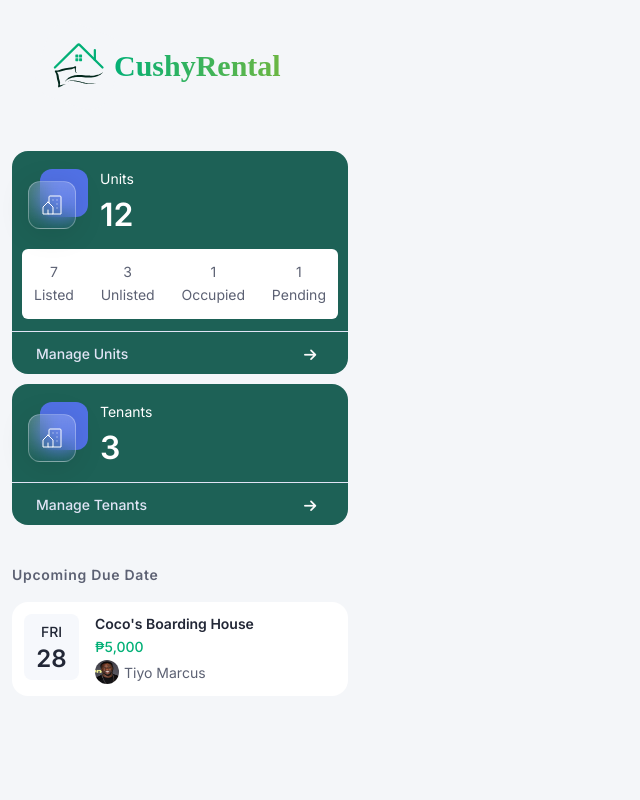
After one commit to Teds30/cushy-rental-demo, a PHP site: page /modules/landlord/pages/home_page.php in a window 1280 px wide. The commit adds this page. Shown: the whole page, without its empty margins (0-640 px from the left). Run offline with PHP 8.4, Linux system fonts and the light colour scheme.

Commit message:
Landlord homepage

```diff
--- a/modules/admin/pages/manage_users.php
+++ b/modules/admin/pages/manage_users.php
@@ -11,7 +11,7 @@ $selected = 'manage_users';
     <meta charset="UTF-8">
     <meta http-equiv="X-UA-Compatible" content="IE=edge">
     <meta name="viewport" content="width=device-width, initial-scale=1.0">
-    <title>Manage Users</title>
+    <title>Home Page - Landlord</title>
     <link rel="stylesheet" href="/cr_demo/css/index.css">
     <link rel="stylesheet" href="../css/index.css">
 </head>
--- a/modules/landlord/css/index.css
+++ b/modules/landlord/css/index.css
@@ -0,0 +1,335 @@
+* {
+  padding: 0px;
+  margin: 0px;
+}
+
+body {
+  font-family: "Inter";
+  position: relative;
+  width: 360px;
+  height: 800px;
+  background: #f4f6f9;
+}
+p {
+  color: white;
+}
+
+#logo_img {
+  position: absolute;
+  width: 100px;
+  height: 100px;
+  left: 29px;
+  top: 16px;
+}
+
+h2 {
+  position: absolute;
+  width: 182px;
+  height: 40px;
+  left: 114px;
+  top: 46px;
+  font-family: "PT Serif";
+  font-style: normal;
+  font-weight: 700;
+  font-size: 30px;
+  line-height: 40px;
+  /* identical to box height */
+
+  background: linear-gradient(90deg, #03b077 -2.06%, #7ab73d 104.45%);
+  -webkit-background-clip: text;
+  -webkit-text-fill-color: transparent;
+  background-clip: text;
+}
+
+.main-box_container {
+  display: flex;
+  flex-direction: column;
+  align-items: flex-start;
+  padding: 0px 12px;
+  gap: 24px;
+  position: absolute;
+  width: 360px;
+  height: 583px;
+  left: 0px;
+  top: 108px;
+}
+
+.sub-box_container {
+  display: flex;
+  flex-direction: column;
+  align-items: flex-start;
+  padding: 0px 0px 12px;
+  gap: 10px;
+  width: 336px;
+  height: 386px;
+}
+
+.box-1_container {
+  display: flex;
+  flex-direction: column;
+  align-items: flex-start;
+  padding: 0px;
+  gap: 12px;
+  margin-top: 43px;
+  width: 336px;
+  height: 223px;
+  background: #1d6156;
+  border-radius: 16px;
+}
+.gradient-shape {
+  width: 48px;
+  height: 48px;
+  border-radius: 12px;
+  background: #5171e5;
+  position: relative;
+}
+
+.box-2_container {
+  display: flex;
+  flex-direction: column;
+  align-items: flex-start;
+  padding: 0px;
+  gap: 12px;
+  width: 336px;
+  height: 141px;
+  background: #1d6156;
+  border-radius: 16px;
+}
+
+.top-container {
+  display: flex;
+  flex-direction: row;
+  align-items: center;
+  padding: 18px;
+  gap: 12px;
+
+  width: 100px;
+  height: 86px;
+}
+
+.top {
+  display: flex;
+  flex-direction: row;
+  align-items: flex-start;
+  padding: 0px;
+  gap: 12px;
+
+  width: 98px;
+  height: 50px;
+}
+
+.gradient {
+  margin-left: 10px;
+}
+.gradient-icon {
+  position: absolute;
+  top: 12px;
+  left: -12px;
+  width: 48px;
+  height: 48px;
+  /* From https://css.glass */
+  /* background: rgba(255, 255, 255, 0.15); */
+  background: linear-gradient(
+    180deg,
+    rgba(255, 255, 255, 0.2) 0%,
+    rgba(255, 255, 255, 0) 100%
+  );
+  border-radius: 12px;
+  box-shadow: 0 4px 30px rgba(0, 0, 0, 0.1);
+  backdrop-filter: blur(10px);
+  -webkit-backdrop-filter: blur(10px);
+  border: 1px solid rgba(255, 255, 255, 0.3);
+
+  color: #fff;
+  display: flex;
+  justify-content: center;
+  align-items: center;
+}
+
+.top-text-1 {
+  width: 35px;
+  height: 19px;
+
+  font-family: "Inter";
+  font-style: normal;
+  font-weight: 400;
+  font-size: 14px;
+  line-height: 19px;
+  margin-bottom: 17px;
+}
+
+.top-text-2 {
+  width: 36px;
+  height: 19px;
+
+  font-family: "Inter";
+  font-style: normal;
+  font-weight: 600;
+  font-size: 32px;
+  line-height: 19px;
+}
+
+.inner-items_container {
+  width: 316px;
+  height: 70px;
+  padding: 12px;
+  background: #ffffff;
+  border-radius: 6px;
+  margin: 0px 10px;
+}
+
+.inner-items_sub {
+  display: flex;
+  flex-direction: row;
+  align-items: center;
+  padding: 0px;
+  width: 292px;
+  height: 46px;
+  justify-content: space-between;
+  text-align: center;
+}
+
+.bottom {
+  display: flex;
+  flex-direction: row;
+  justify-content: space-between;
+  box-sizing: border-box;
+  align-items: center;
+  padding: 12px 24px;
+  gap: 4px;
+  width: 336px;
+  height: 43px;
+  border-top: 1px solid #e0e4f5;
+}
+
+.bottom > p {
+  font-family: "Inter";
+  font-style: normal;
+  font-weight: 500;
+  font-size: 14px;
+  line-height: 19px;
+  /* identical to box height, or 136% */
+
+  /* border */
+  color: #e0e4f5;
+}
+
+.arrow-btn {
+  width: 20px;
+  height: 19px;
+  color: white;
+}
+.bottom-box_container {
+  display: flex;
+  flex-direction: column;
+  align-items: flex-start;
+  padding: 0px;
+  gap: 19px;
+  margin-top: 24px;
+  width: 336px;
+  height: 130px;
+}
+
+.bottom-box_container > p {
+  width: 200px;
+  height: 17px;
+  font-family: "Inter";
+  font-style: normal;
+  font-weight: 600;
+  font-size: 14px;
+  line-height: 17px;
+  letter-spacing: 0.05em;
+  color: #5c6173;
+  margin-top: 24px;
+}
+
+.sub_bottom-box_container {
+  font-family: "Inter";
+  display: flex;
+  flex-direction: row;
+  align-items: flex-start;
+  padding: 12px;
+  gap: 16px;
+  width: 336px;
+  height: 94px;
+  background: #ffffff;
+  border-radius: 16px;
+}
+
+.content-1 {
+  display: flex;
+  flex-direction: column;
+  justify-content: center;
+  align-items: center;
+  padding: 8px 12px 12px;
+  gap: 8px;
+  width: 55px;
+  height: 66px;
+  background-color: #f6f8fc;
+  border-radius: 8px;
+}
+
+.right-side {
+  display: flex;
+  flex-direction: column;
+}
+
+.content-1_txt {
+  font-style: normal;
+  font-weight: 500;
+  font-size: 14px;
+  line-height: 19px;
+  color: #222736;
+}
+.content-1_no {
+  font-style: normal;
+  font-weight: 600;
+  font-size: 24px;
+  line-height: 19px;
+  color: #222736;
+}
+
+.content-2 {
+  display: flex;
+  flex-direction: column;
+  align-items: flex-start;
+  padding: 0px;
+  gap: 4px;
+  width: 180px;
+}
+.content-2_txt {
+  font-style: normal;
+  font-weight: 600;
+  font-size: 14px;
+  line-height: 19px;
+  color: #222736;
+}
+
+.content-2_no {
+  font-style: normal;
+  font-weight: 500;
+  font-size: 14px;
+  line-height: 19px;
+  color: #03b077;
+  padding-bottom: 4px;
+}
+
+.content-3 {
+  display: flex;
+  flex-direction: row;
+  align-items: center;
+}
+.content-3_txt {
+  font-style: normal;
+  font-weight: 400;
+  font-size: 14px;
+  line-height: 19px;
+  color: #5c6173;
+  padding-left: 5px;
+}
+
+.content-3 img {
+  width: 24px;
+  height: 24px;
+  border-radius: 50%;
+}
--- /dev/null
+++ b/modules/landlord/pages/home_page.php
@@ -0,0 +1,159 @@
+<!DOCTYPE html>
+<html lang="en">
+<head>
+    <meta charset="UTF-8">
+    <meta http-equiv="X-UA-Compatible" content="IE=edge">
+    <meta name="viewport" content="width=device-width, initial-scale=1.0">
+    <title>Home Page - Landlord</title>
+    <link rel="stylesheet" href="/cr_demo/css/index.css">
+    <link rel="stylesheet" href="../css/index.css">
+</head>
+<body>
+    <div class="main-container">
+
+    <img src="/cr_demo/assets/logo/cr_light_24.svg" id="logo_img">
+
+    <h2>CushyRental</h2>
+
+    <div class="main-box_container">
+
+        <div class="sub-box_container">
+
+            <div class="box-1_container">
+
+                <div class=top-container>
+
+                    <div class="top">
+
+                        <div class="gradient">
+                            <div class="gradient-shape">
+                                <div class="gradient-icon">
+                                    <svg xmlns="http://www.w3.org/2000/svg" class="icon icon-tabler icon-tabler-building-community" width="24" height="24" viewBox="0 0 24 24" stroke-width="1" stroke="currentColor" fill="none" stroke-linecap="round" stroke-linejoin="round">
+                                        <path stroke="none" d="M0 0h24v24H0z" fill="none"></path>
+                                        <path d="M8 9l5 5v7h-5v-4m0 4h-5v-7l5 -5m1 1v-6a1 1 0 0 1 1 -1h10a1 1 0 0 1 1 1v17h-8"></path>
+                                        <path d="M13 7l0 .01"></path>
+                                        <path d="M17 7l0 .01"></path>
+                                        <path d="M17 11l0 .01"></path>
+                                        <path d="M17 15l0 .01"></path>
+                                    </svg>
+                                </div>
+                            </div>
+                        </div>
+
+                        <div class="top-text">
+                            <p class="top-text-1">Units</p>
+                            <p class="top-text-2">12</p>
+                        </div>
+
+                    </div>
+
+                </div>
+
+                <div class="inner-items_container">
+                    <div class="inner-items_sub">
+                        <div>
+                            <div>7</div>
+                            <div>Listed</div>
+                        </div>
+
+                        <div>
+                            <div>3</div>
+                            <div>Unlisted</div>
+                        </div>
+
+                        <div>
+                            <div>1</div>
+                            <div>Occupied</div>
+                        </div>
+
+                        <div>
+                            <div>1</div>
+                            <div>Pending</div>
+                        </div>
+
+                    </div>
+                </div>
+
+
+                <div class="bottom">
+                    <p>Manage Units</p>
+                    <div class="arrow-btn">
+                        <button><i class="fa-sharp fa-solid fa-arrow-right" style="color: #fafafa;"></i></button>
+                    </div>
+                </div>
+            </div>
+
+            <div class="box-2_container">
+
+                <div class=top-container>
+
+                    <div class="top">
+
+                        <div class="gradient">
+                            <div class="gradient-shape">
+                                <div class="gradient-icon">
+                                    <svg xmlns="http://www.w3.org/2000/svg" class="icon icon-tabler icon-tabler-building-community" width="24" height="24" viewBox="0 0 24 24" stroke-width="1" stroke="currentColor" fill="none" stroke-linecap="round" stroke-linejoin="round">
+                                        <path stroke="none" d="M0 0h24v24H0z" fill="none"></path>
+                                        <path d="M8 9l5 5v7h-5v-4m0 4h-5v-7l5 -5m1 1v-6a1 1 0 0 1 1 -1h10a1 1 0 0 1 1 1v17h-8"></path>
+                                        <path d="M13 7l0 .01"></path>
+                                        <path d="M17 7l0 .01"></path>
+                                        <path d="M17 11l0 .01"></path>
+                                        <path d="M17 15l0 .01"></path>
+                                    </svg>
+                                </div>
+                            </div>
+                        </div>
+
+                        <div class="top-text">
+                            <p class="top-text-1">Tenants</p>
+                            <p class="top-text-2">3</p>
+                        </div>
+                    </div>
+
+                </div>
+
+                <div class="bottom">
+                    <p>Manage Tenants</p>
+                    <div class="arrow-btn">
+                        <button><i class="fa-sharp fa-solid fa-arrow-right" style="color: #fafafa;"></i></button>
+                    </div>
+                </div>
+
+            </div>
+
+        </div>
+
+
+        <div class="bottom-box_container">
+            <p>Upcoming Due Date</p>
+
+            <div class="sub_bottom-box_container">
+
+                <div class="content-1">
+                    <p class="content-1_txt">FRI</p>
+                    <p class="content-1_no">28</p>
+                </div>
+
+                <div class="right-side">
+                    <div class="content-2">
+                        <p class="content-2_txt">Coco's Boarding House</p>
+                        <p class="content-2_no">₱5,000</p>
+
+                    </div>
+                    <div class="content-3">
+                        <img src="/cr_demo/modules/landlord/img/img1.jpg">
+                        <p class="content-3_txt">Tiyo Marcus</p>
+                    </div>
+                </div>
+
+            </div>
+        </div>
+
+    </div>
+
+
+    </div>
+
+
+</body>
+</html>
```
Also changed, not shown: api/account/login.php (added, +28 -0 lines), modules/landlord/img/img1.jpg (added), modules/landlord/logo/cr_light.svg (added).
